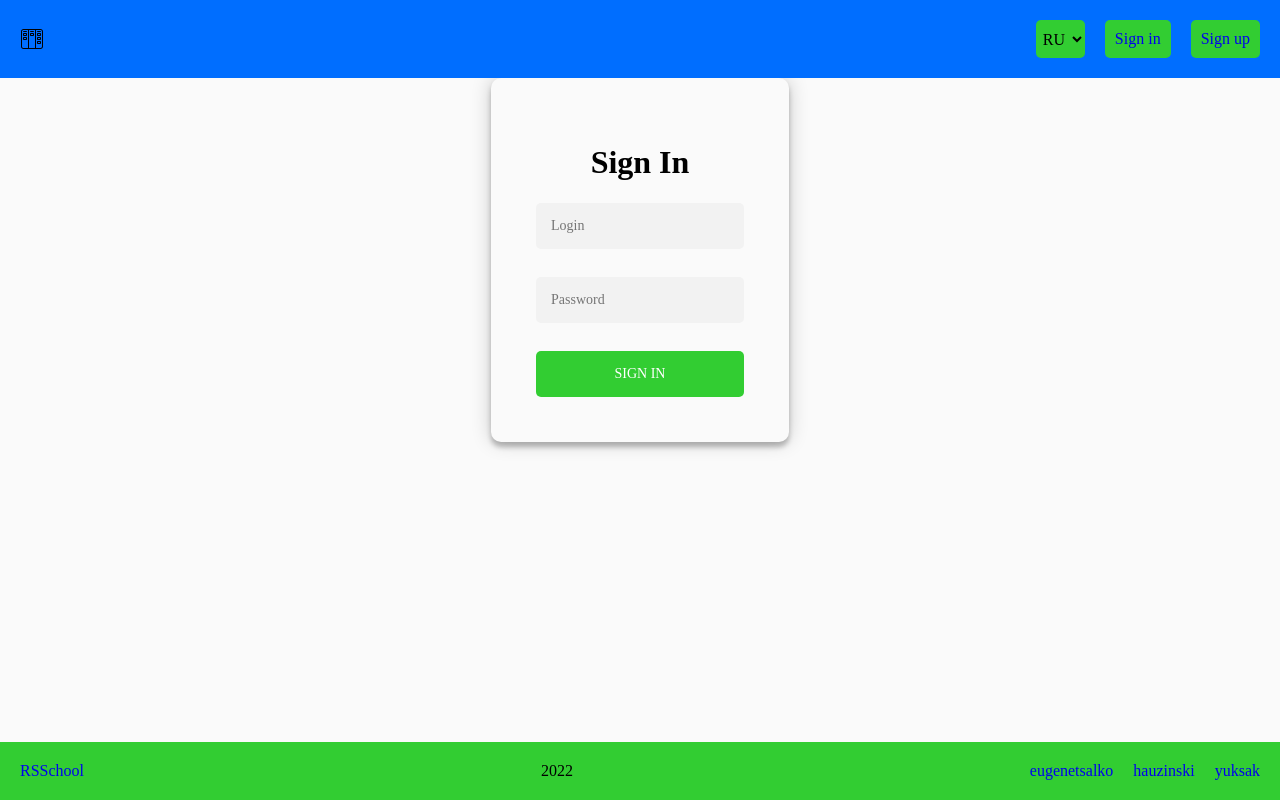
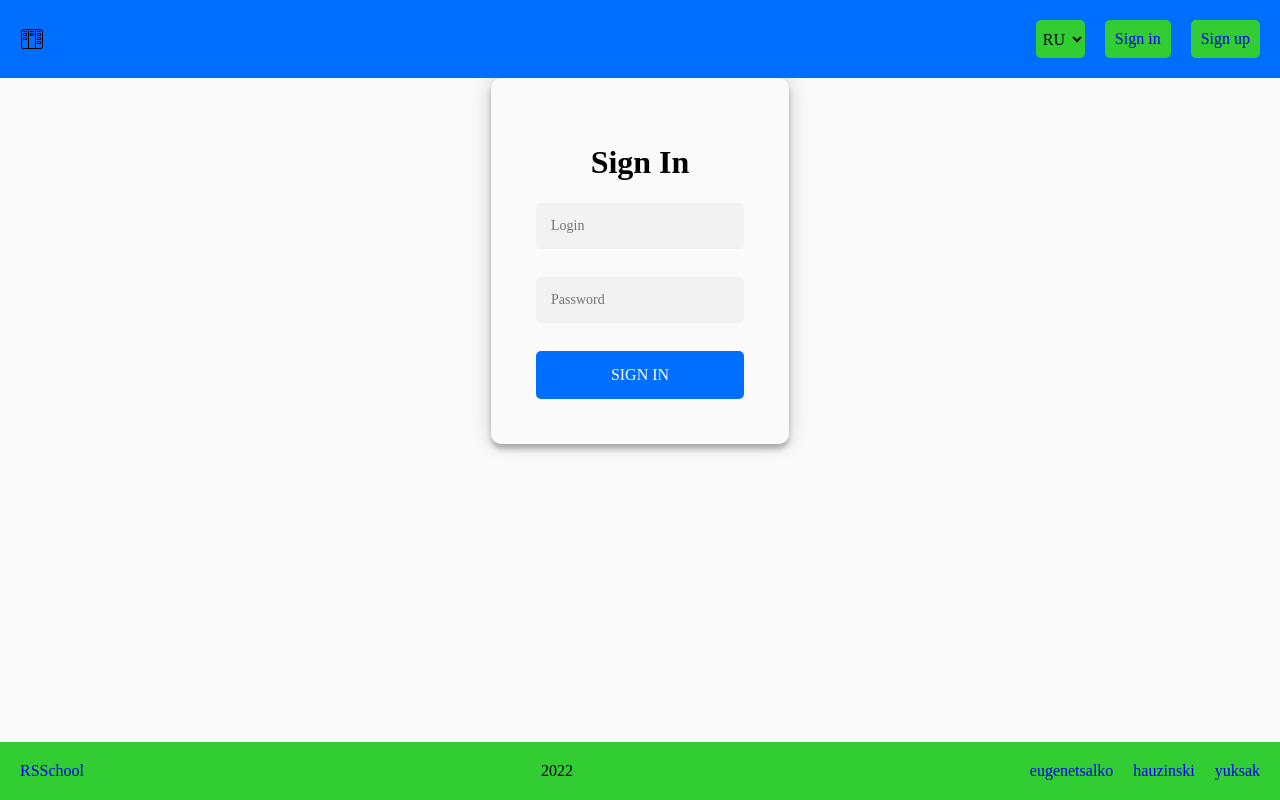
Before and after one commit to EugeneTsalko/project-management-app, a React (Create React App) app: page /signin in a window 1280 px wide. Built offline with nearby package versions, Linux system fonts and the light colour scheme.

Commit message:
refactor: add button component to authorization form

```diff
--- a/src/components/Authorization/Authorization.tsx
+++ b/src/components/Authorization/Authorization.tsx
@@ -1,3 +1,5 @@
+import { Button } from 'components/Button/Button';
+import { ButtonStyle } from 'components/Button/Button.types';
 import React, { useEffect } from 'react';
 import { SubmitHandler, useForm } from 'react-hook-form';
 import styles from './Authorization.module.scss';
@@ -63,9 +65,11 @@ export const Authorization = ({ type, onChange }: Props) => {
       />
       <div className={styles.error}>{errors.password && errors.password.message}</div>
 
-      <button type="submit" className={styles.button}>
-        {type === AuthorizationType.signup ? 'Sign Up' : 'Sign In'}
-      </button>
+      <Button
+        type="submit"
+        style={ButtonStyle.form}
+        text={type === AuthorizationType.signup ? 'Sign Up' : 'Sign In'}
+      ></Button>
     </form>
   );
 };
--- a/src/components/Button/Button.module.scss
+++ b/src/components/Button/Button.module.scss
@@ -16,6 +16,13 @@
 }
 
 .form {
+  color:#FFFFFF;
+  padding: 15px;
+  width: 100%;
   background: var.$blue;
   text-transform: uppercase;
+  border-radius: var.$btn-border-radius;
 }
+.form:hover {
+  background-color: var.$deep-sky-blue;
+}
```
